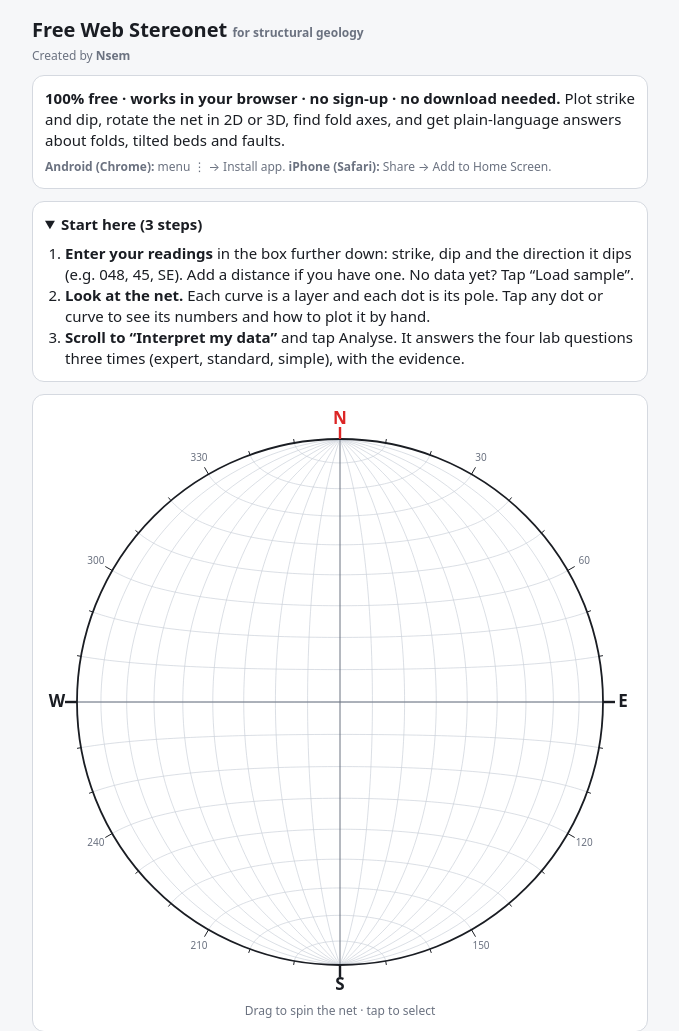
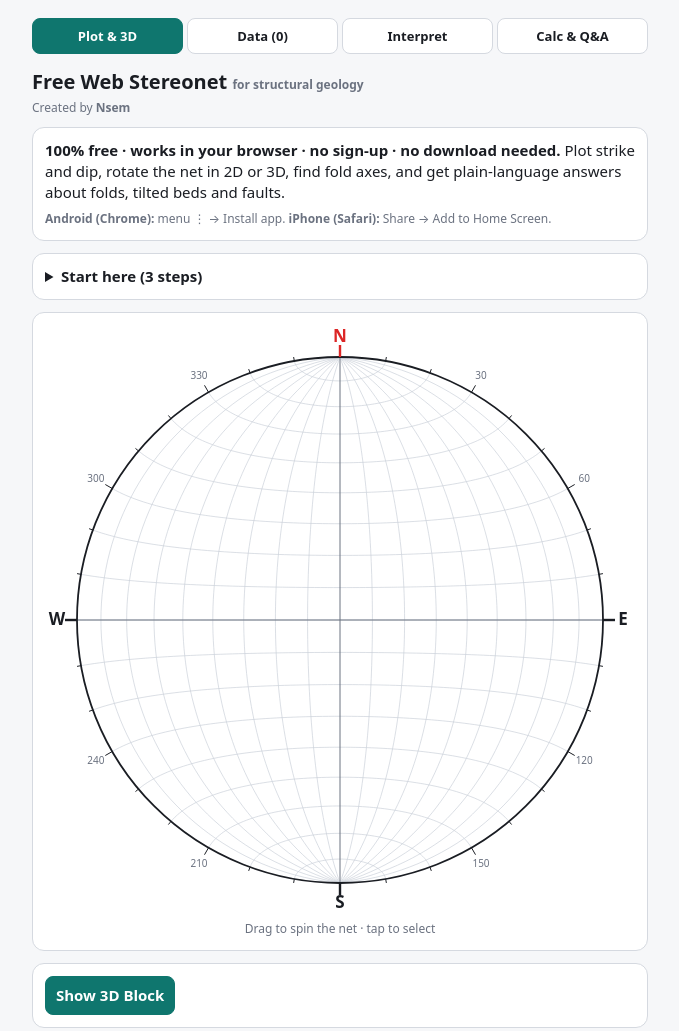
Before and after one commit to AEXNSEM/STEREONET, a plain HTML site: page index.html in a window 1280 px wide. Shown: the top 1031 px of the page, without its empty margins (300-979 px from the left). Drawn offline with Linux system fonts and the light colour scheme.

Commit message:
Update script versions and modify details section

```diff
--- a/index.html
+++ b/index.html
@@ -53,6 +53,9 @@ button.s{padding:4px 8px;font-size:13px}
 .chip.on{background:var(--selbg);border-color:var(--acc)}
 .chip button{border:0;background:none;padding:4px 2px;font-size:14px}
 .stat{font-size:14px;margin:4px 0}
+#tabs{position:sticky;top:env(safe-area-inset-top,0px);z-index:11;display:flex;gap:4px;background:var(--bg);padding:6px 0;margin:0 0 8px}
+#tabs button{flex:1;padding:8px 2px;font-size:13px;font-weight:600;white-space:nowrap;background:var(--card);color:var(--fg);border:1px solid var(--line);border-radius:8px}
+#tabs button.on{background:var(--acc);color:#fff;border-color:var(--acc)}
 .mute{color:var(--mute);font-size:12px}
 #ov{display:none;position:fixed;inset:0;background:rgba(0,0,0,.72);z-index:20;align-items:center;justify-content:center;padding:calc(16px + env(safe-area-inset-top,0px)) 16px calc(16px + env(safe-area-inset-bottom,0px))}
 #ov .box{background:var(--card);border-radius:12px;padding:12px;max-width:560px;width:100%;max-height:100%;overflow:auto}
@@ -79,7 +82,7 @@ button.s{padding:4px 8px;font-size:13px}
 })();
 </script>
 
-<details class="card" open>
+<details class="card">
   <summary style="cursor:pointer;font-weight:600">Start here (3 steps)</summary>
   <ol style="margin:8px 0 0;padding-left:20px">
     <li><b>Enter your readings</b> in the box further down: strike, dip and the direction it dips (e.g. 048, 45, SE). Add a distance if you have one. No data yet? Tap “Load sample”.</li>
@@ -200,6 +203,29 @@ button.s{padding:4px 8px;font-size:13px}
 <div class="mute" style="text-align:center;margin:8px 0 20px">Stereonet by <b>Nsem</b> · © 2026 Nsem. All rights reserved.</div>
 </main>
 <div id="ov"></div>
+<script>
+(function(){
+var $=function(i){return document.getElementById(i)},m=document.querySelector('main'),cd=function(i){return $(i).closest('.card')};
+var sup=cd('list').nextElementSibling,bar=document.createElement('div'),P={};
+bar.id='tabs';
+[['p','Plot & 3D'],['d','Data (0)','tabData'],['i','Interpret'],['c','Calc & Q&A']].forEach(function(t,i){
+  var b=document.createElement('button');b.textContent=t[1];b.dataset.t=t[0];if(t[2])b.id=t[2];bar.appendChild(b);
+  var p=document.createElement('div');p.className='tpane';p.id='tab'+(i+1);m.insertBefore(p,sup);P[t[0]]=p;
+});
+m.insertBefore(bar,m.firstChild);
+[$('getapp'),m.querySelector('details.card'),cd('cv'),$('blkCard'),cd('modes'),cd('selinfo')].forEach(function(e){P.p.appendChild(e)});
+[cd('type'),cd('sets'),cd('list')].forEach(function(e){P.d.appendChild(e)});
+P.i.appendChild($('interp'));
+function go(k){
+  for(var x in P)P[x].hidden=x!==k;
+  [].forEach.call(bar.children,function(b){b.classList.toggle('on',b.dataset.t===k)});
+  window.scrollTo(0,0);
+  if(k==='p'&&window.draw)window.draw();
+}
+bar.onclick=function(e){var t=e.target.dataset&&e.target.dataset.t;if(t)go(t)};
+window.__tab=go;go('p');
+})();
+</script>
 
 <script>
 // home-screen icon (drawn at runtime)
@@ -324,7 +350,7 @@ function drawItem(d,i,a){
 }
 
 function draw(){
-  const W=cv.clientWidth,dpr=window.devicePixelRatio||1;
+const W=cv.clientWidth,dpr=window.devicePixelRatio||1;if(!W){renderUI();return}
   cv.width=W*dpr;cv.height=W*dpr;ctx.setTransform(dpr,0,0,dpr,0,0);
   ctx.clearRect(0,0,W,W);
   G={cx:W/2,cy:W/2,R:W/2-32};
@@ -402,7 +428,7 @@ function draw(){
   $('status').textContent=st.join(' · ');
   renderUI();
 }
-function renderUI(){
+function renderUI(){const tb=$('tabData');if(tb)tb.textContent='Data ('+data.length+')';
   const names=setNames();
   $('sets').innerHTML=names.length?names.map(nm=>{
     const n=data.filter(d=>d.s===nm).length;
@@ -725,8 +751,8 @@ matchMedia('(prefers-color-scheme: dark)').addEventListener('change',draw);
 setMode('spin');
 if('serviceWorker' in navigator)addEventListener('load',()=>navigator.serviceWorker.register('sw.js').catch(()=>{}));
 </script>
-<script src="tool.js?v=3"></script>
-<script src="Solver.js?v=3"></script>
-<script src="Geoqa.js?v=3"></script>
+<script src="tool.js?v=4"></script>
+<script src="Solver.js?v=4"></script>
+<script src="Geoqa.js?v=4"></script>
 </body>
 </html>
```
